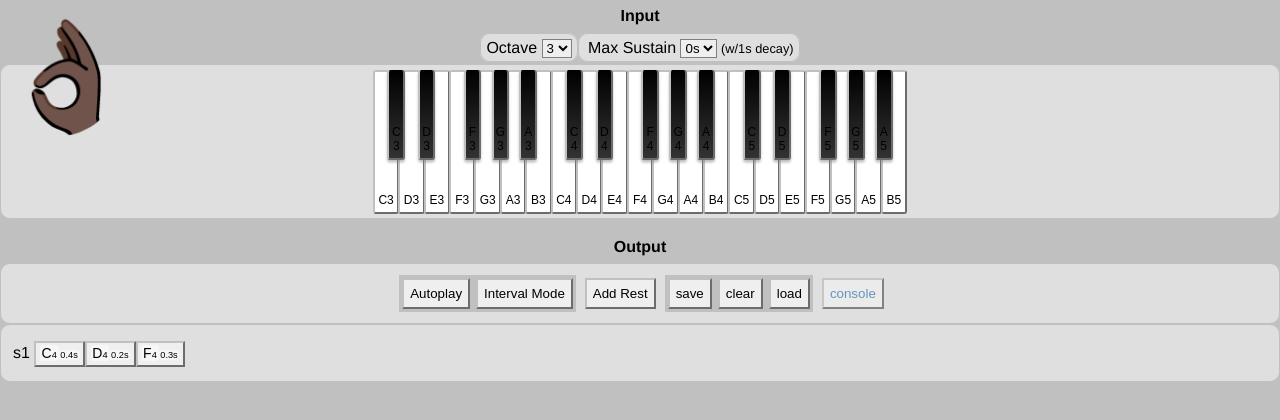
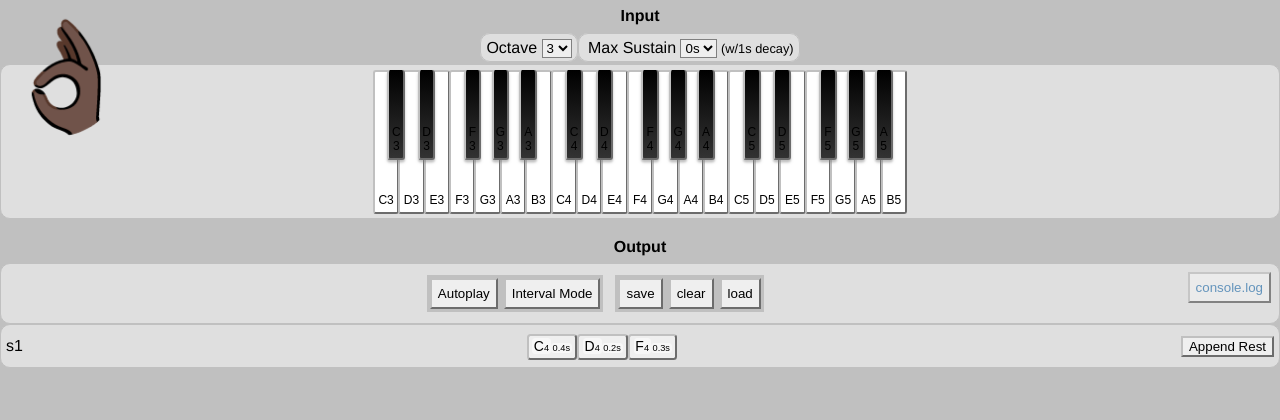
Before and after one commit to dvdrtrgn/build-blocks, a Vue app: page / in a window 1280 px wide. Shown: the top 420 px of the page. Built offline with nearby package versions, Linux system fonts and the light colour scheme.

Commit message:
Attempt sortable

```diff
--- a/package.json
+++ b/package.json
@@ -14,6 +14,7 @@
     "tone": "^14.7.77",
     "vue": "^2.6.12",
     "vue-router": "^3.5.1",
+    "vuedraggable": "^2.24.3",
     "vuex": "^3.6.2"
   },
   "devDependencies": {
--- a/src/views/Muse/Song/SongNote.vue
+++ b/src/views/Muse/Song/SongNote.vue
@@ -60,7 +60,7 @@
 
 <style lang="scss">
   $root: 1.4rem;
-  .notelist {
+  .cuelist {
     &.pitch .interval {
       display: none;
     }
@@ -71,15 +71,13 @@
   #Song .songnote {
     $quart: $root/4;
 
+    border-radius: $quart;
     display: inline-block;
     font-size: $root;
     line-height: 0.5;
     padding: $root/2 $root/4;
     white-space: nowrap;
 
-    button {
-      background-color: silver;
-    }
     .duration {
       font-size: 66%;
     }
--- a/src/views/Muse/Song/_Song.vue
+++ b/src/views/Muse/Song/_Song.vue
@@ -11,18 +11,29 @@
           Interval Mode
         </button>
       </div>
-      <button @click="addRest">Add Rest</button>
       <div class="group">
         <button @click="runSave">save</button>
         <button @click="clearCues">clear</button>
         <button @click="runLoad">load</button>
       </div>
-      <button @click="logCues" class="dev">console</button>
+      <button @click="logCues" class="dev" style="float: right;">
+        console.log
+      </button>
     </div>
 
-    <div class="notelist bezel" :class="mode" tabindex="0">
-      {{ songname }}
-      <SongNote v-for="(note, i) in notes" :key="i" :note="note" />
+    <div class="bezel" tabindex="0">
+      <!-- https://github.com/SortableJS/Vue.Draggable -->
+      <draggable :class="mode" class="cuelist" draggable=".songnote">
+        <div slot="header" style="float: left;">
+          {{ songname }}
+        </div>
+
+        <SongNote v-for="(note, i) in notes" :key="i" :note="note"></SongNote>
+
+        <div slot="footer" style="float: right;">
+          <button @click="addRest">Append Rest</button>
+        </div>
+      </draggable>
     </div>
   </div>
 </template>
@@ -32,6 +43,7 @@
   import makeCue from '@/libs/makeCue.js';
 
   import SongNote from './SongNote';
+  import draggable from 'vuedraggable';
 
   export default {
     props: {
@@ -43,6 +55,7 @@
     },
     components: {
       SongNote,
+      draggable,
     },
     data() {
       return {
@@ -130,9 +143,5 @@
         padding: $root/2;
       }
     }
-    .notelist {
-      padding: $root;
-      text-align: left;
-    }
   }
 </style>
```
Also changed, not shown: 1 other file (tests, documents, lock files or other folders).
